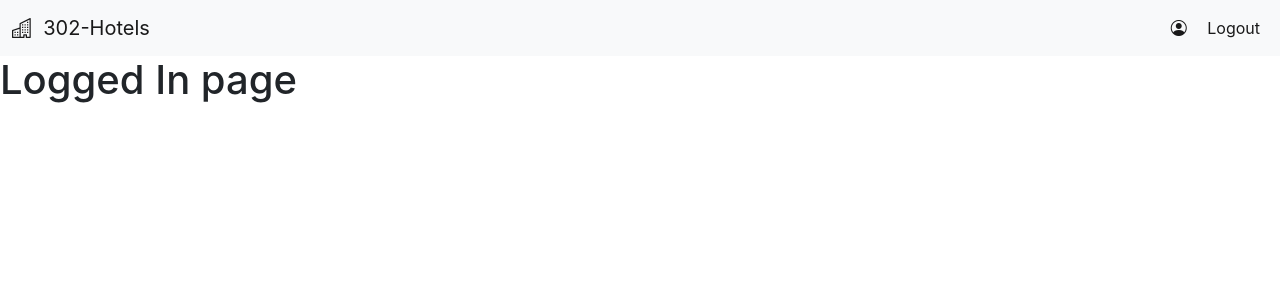
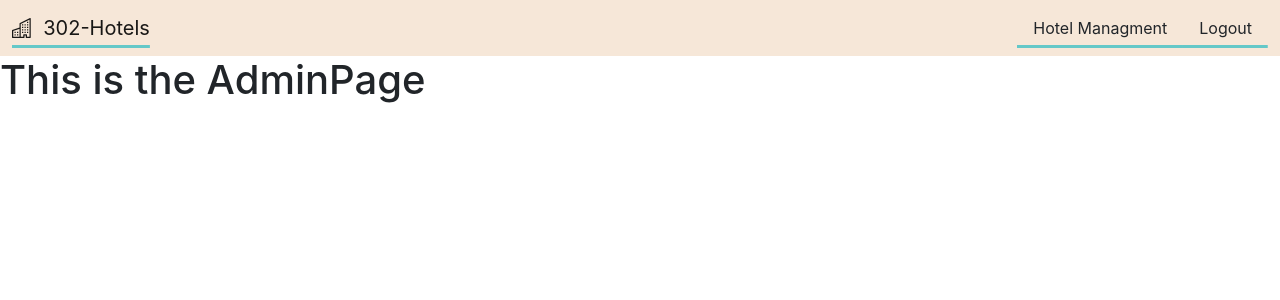
Before and after one commit to AdrianNaderi/302-hotels, a React (Create React App) app: page /admin/ in a window 1280 px wide. Shown: the top 300 px of the page. Built offline with nearby package versions, Linux system fonts and the light colour scheme.

Commit message:
some navbar css added

```diff
--- a/src/App.js
+++ b/src/App.js
@@ -12,6 +12,7 @@ import BasePage from "./pages/BasePage";
 import AdminPage from "./pages/AdminPage";
 import HotelManagement from "./components/Hotels/Admin/HotelManagement";
 import UpsertHotel from "./pages/UpsertHotel";
+import UserPage from "./pages/UserPage";
 
 function App() {
   const loggedin = useSelector((state) => state.auth.loggedIn);
@@ -36,6 +37,7 @@ function App() {
             <Route path="searchresults" element={<SearchResultsPage />} />
             <Route path="details/:hotel" element={<DetailsPage />} />
             <Route path="bookingconfirmation" element={<ConfirmationPage />} />
+            <Route path="mypage" element={<UserPage />} />
           </Route>
         )}
 
--- a/src/components/layout/NavLinks.js
+++ b/src/components/layout/NavLinks.js
@@ -1,40 +1,73 @@
 import { useNavigate } from "react-router-dom";
+import classes from "./Navbar.module.css";
 
 const NavLinks = (props) => {
   const navigate = useNavigate();
-
-  const userHandler = () => {
-    navigate();
-  };
 
   return (
     <>
       {!props.loggedIn && (
         <>
+          <li className="nav-item">
             <a
-            className="nav-link active"
-            href="#"
+              className={`nav-link text-dark ${classes.link}`}
               onClick={props.showLoginHandler}
             >
               Login
             </a>
+          </li>
+          <li className="nav-item">
             <a
-            className="nav-link active"
-            href="#"
+              className={`nav-link text-dark ${classes.link}`}
               onClick={props.showRegisterHandler}
             >
               Register
             </a>
+          </li>
         </>
       )}
-      {props.loggedIn && (
+      {props.loggedIn && props.policy !== "admin" && (
         <>
-          <a className="nav-link active" href="#">
+          <li className="nav-item">
+            <a
+              className={`nav-link text-dark ${classes.link}`}
+              onClick={() => {
+                navigate("/mypage");
+              }}
+            >
               <i className="bi bi-person-circle"></i>&nbsp; {props.userName}
             </a>
-          <a className="nav-link active" href="#" onClick={props.logOut}>
+          </li>
+          <li className="nav-item">
+            <a
+              className={`nav-link text-dark ${classes.link}`}
+              onClick={props.logOut}
+            >
               Logout
             </a>
+          </li>
+        </>
+      )}
+      {props.loggedIn && props.policy === "admin" && (
+        <>
+          <li className="nav-item">
+            <a
+              className={`nav-link text-dark ${classes.link}`}
+              onClick={() => {
+                navigate("/admin/hotels");
+              }}
+            >
+              Hotel Managment
+            </a>
+          </li>
+          <li className="nav-item">
+            <a
+              className={`nav-link text-dark ${classes.link}`}
+              onClick={props.logOut}
+            >
+              Logout
+            </a>
+          </li>
         </>
       )}
     </>
--- a/src/components/layout/Navbar.js
+++ b/src/components/layout/Navbar.js
@@ -5,12 +5,14 @@ import LoginForm from "../Forms/LoginForm";
 import RegisterForm from "../Forms/RegisterForm";
 import classes from "./Navbar.module.css";
 import NavLinks from "./NavLinks";
+import { useNavigate } from "react-router-dom";
 
 const Navbar = (props) => {
   const loggedIn = useSelector((state) => state.auth.loggedIn);
   const policy = useSelector((state) => state.auth.policy);
   const userName = useSelector((state) => state.auth.name);
   const dispatch = useDispatch();
+  const navigate = useNavigate();
 
   const [logInShown, setLogInShown] = useState(false);
   const [registerShown, setRegisterShown] = useState(false);
@@ -36,7 +38,9 @@ const Navbar = (props) => {
   };
 
   return (
-    <nav className="navbar navbar-expand-lg navbar-light bg-light">
+    <nav
+      className={`navbar navbar-expand-lg navbar-light ${classes["nav-color"]}`}
+    >
       {logInShown && (
         <LoginForm
           onClose={hideLoginHandler}
@@ -53,7 +57,12 @@ const Navbar = (props) => {
       )}
       {registerShown && <RegisterForm onClose={hideRegisterHandler} />}
       <div className="container-fluid">
-        <a className="navbar-brand" href="#">
+        <a
+          className={`navbar-brand  ${classes.link}`}
+          onClick={() => {
+            navigate("/");
+          }}
+        >
           <i className="bi bi-building"></i>&nbsp; 302-Hotels
         </a>
         <button
@@ -71,15 +80,16 @@ const Navbar = (props) => {
           className="collapse navbar-collapse justify-content-end"
           id="navbarNavAltMarkup"
         >
-          <div className="navbar-nav">
+          <ul className="nav">
             <NavLinks
               loggedIn={loggedIn}
               logOut={logOut}
               userName={userName.split(" ")[0]}
               showLoginHandler={showLoginHandler}
               showRegisterHandler={showRegisterHandler}
+              policy={policy}
             />
-          </div>
+          </ul>
         </div>
       </div>
     </nav>
--- a/src/components/layout/Navbar.module.css
+++ b/src/components/layout/Navbar.module.css
@@ -1,6 +1,25 @@
-.navbar {
-  background: indigo;
-  font-size: 24px;
-  color: white;
-  margin-bottom: 40px;
+.nav-color {
+  background-color: #f6e7d8;
 }
+a.link {
+  background: linear-gradient(
+      to right,
+      rgba(100, 200, 200, 1),
+      rgba(100, 200, 200, 1)
+    ),
+    linear-gradient(
+      to right,
+      rgba(255, 0, 0, 1),
+      rgba(255, 0, 180, 1),
+      rgba(0, 100, 200, 1)
+    );
+  background-size: 100% 3px, 0 3px;
+  background-position: 100% 100%, 0 100%;
+  background-repeat: no-repeat;
+  transition: background-size 400ms;
+}
+
+a:hover {
+  cursor: pointer;
+  background-size: 0 3px, 100% 3px;
+}
--- a/src/store/auth-slice.js
+++ b/src/store/auth-slice.js
@@ -4,7 +4,7 @@ const initialAuth = {
   loggedIn: true,
   username: "",
   name: "",
-  policy: "admindq",
+  policy: "admin",
 };
 
 const authSlice = createSlice({
```
Lines whose indentation alone changed are shown as unchanged.
